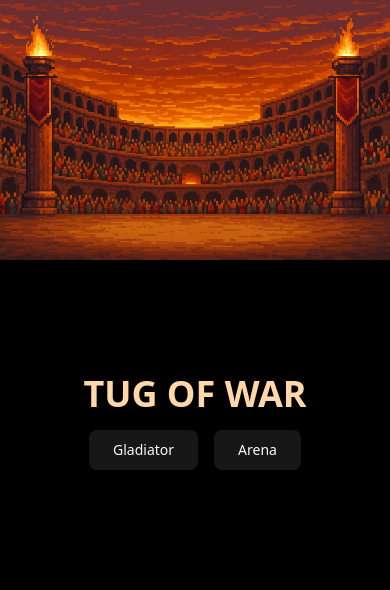
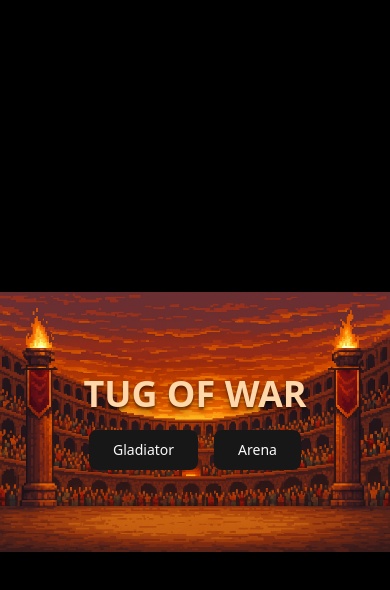
Before and after one commit to AlbertSanIza/tug-of-war, a React (Vite) app: page / in a window 390 px wide. Shown: the top 590 px of the page. Built offline with nearby package versions, Linux system fonts and the light colour scheme.

Commit message:
Refactor background styling in RootComponent for improved layout
Updated the background image styling in __root.tsx to use a relative aspect ratio and centered positioning, enhancing the visual presentation and responsiveness of the main container.

```diff
--- a/src/routes/__root.tsx
+++ b/src/routes/__root.tsx
@@ -7,7 +7,7 @@ export const Route = createRootRoute({
 function RootComponent() {
     return (
         <main className="fixed flex size-full items-center justify-center">
-            <div className="h-screen w-screen bg-[url('/arena2.png')] bg-contain bg-top bg-no-repeat">
+            <div className="relative aspect-[3/2] w-[min(100vw,150vh)] bg-[url(/arena2.png)] bg-contain bg-center bg-no-repeat">
                 <Outlet />
             </div>
         </main>
```
